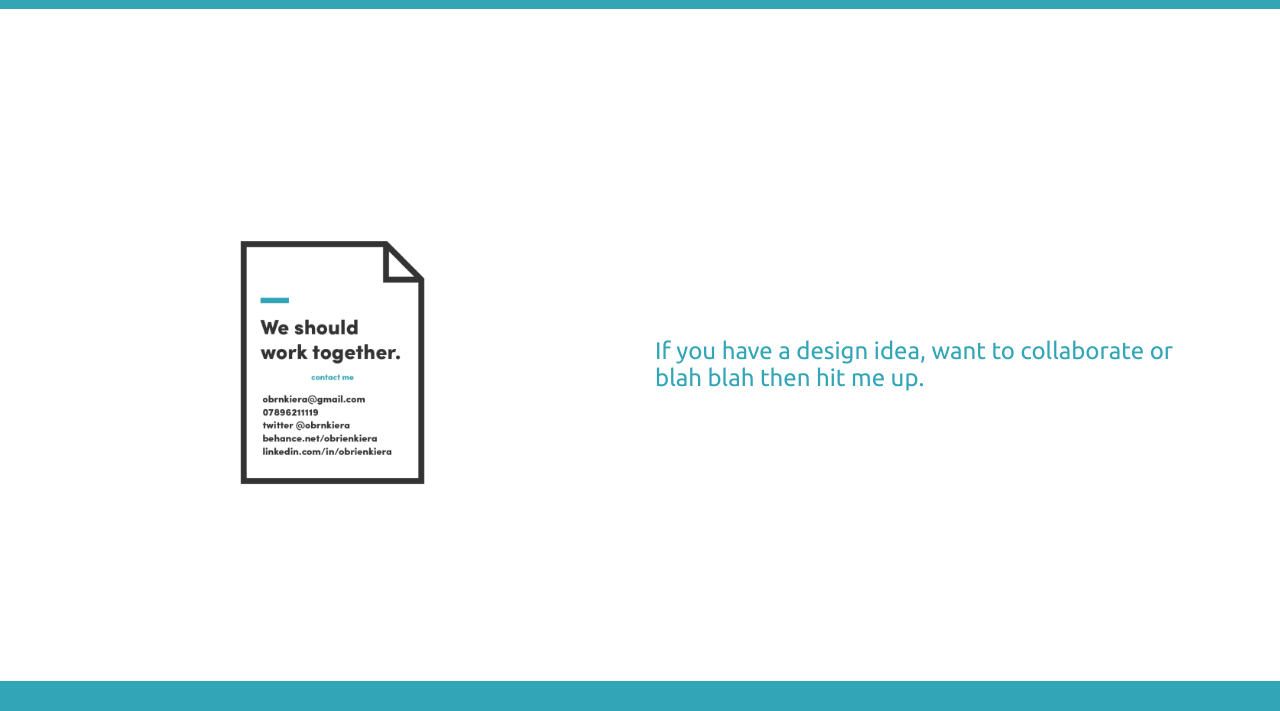
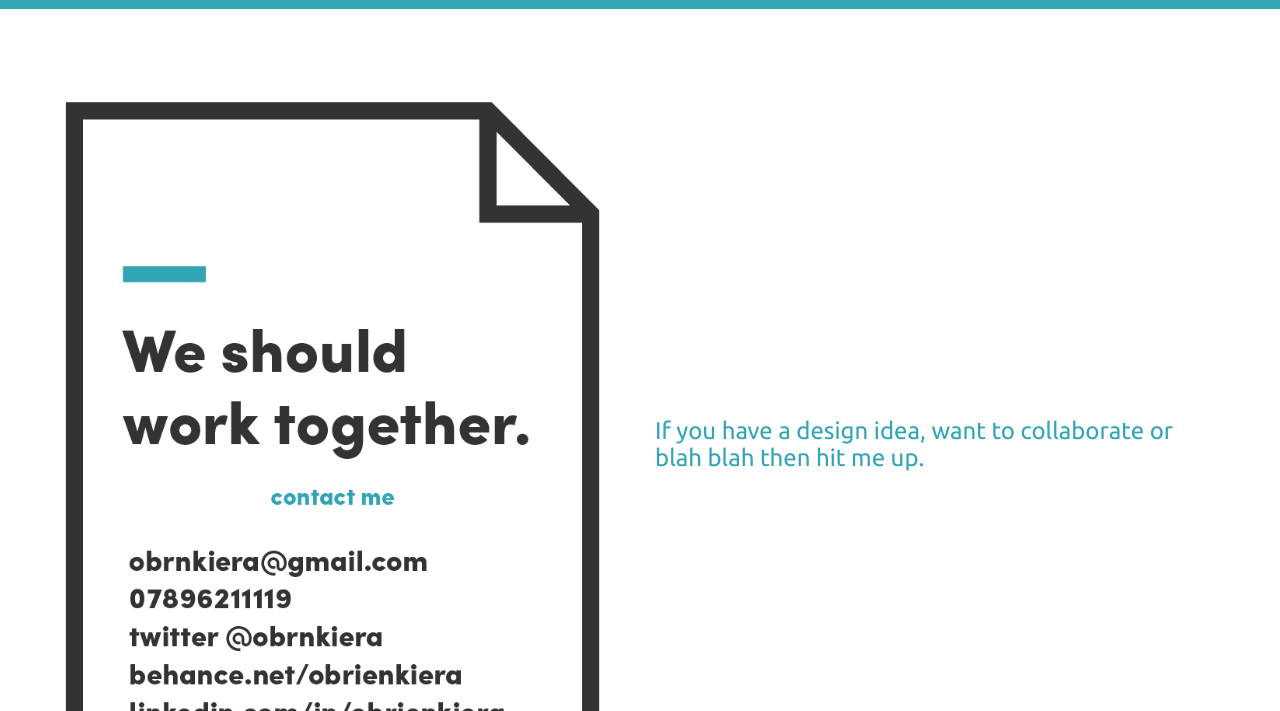
Before and after one commit to obrienkiera/obrnkiera, a plain HTML site: page contact.html in a window 1280 px wide. Shown: the part 89-800 px from the top of the page. Drawn offline with Linux system fonts and the light colour scheme.

Commit message:
create github pages

```diff
--- a/contact.html
+++ b/contact.html
@@ -6,7 +6,7 @@
   <meta http-equiv="X-UA-Compatible" content="IE=edge">
   <meta name="generator" content="Mobirise v4.7.1, mobirise.com">
   <meta name="viewport" content="width=device-width, initial-scale=1, minimum-scale=1">
-  <link rel="shortcut icon" href="assets/images/artboard-12x-128x1286.png" type="image/x-icon">
+  <link rel="shortcut icon" href="assets/images/artboard-12x-128x1288.png" type="image/x-icon">
   <meta name="description" content="">
   <title>contact</title>
   <link rel="stylesheet" href="https://fonts.googleapis.com/css?family=Roboto:700,400&subset=cyrillic,latin,greek,vietnamese">
@@ -56,13 +56,13 @@
     </div>
 </section>
 
-<section class="engine"><a href="https://mobirise.ws/j">design your own website</a></section><section class="mbr-section mbr-section--relative mbr-after-navbar" id="msg-box4-1c" data-rv-view="303" style="background-color: rgb(255, 255, 255);">
+<section class="engine"><a href="https://mobirise.ws/j">how to design free website</a></section><section class="mbr-section mbr-section--relative mbr-after-navbar" id="msg-box4-1c" data-rv-view="303" style="background-color: rgb(255, 255, 255);">
 
-    <div class="mbr-section__container mbr-section__container--isolated container" style="padding-top: 93px; padding-bottom: 31px;">
+    <div class="mbr-section__container mbr-section__container--isolated container" style="padding-top: 93px; padding-bottom: 124px;">
         <div class="row">
             <div class="mbr-box mbr-box--fixed mbr-box--adapted">
                 <div class="mbr-box__magnet mbr-box__magnet--top-right mbr-section__left col-sm-6 image-size" style="width: 50%;">
-                    <figure class="mbr-figure mbr-figure--adapted mbr-figure--caption-inside-bottom mbr-figure--full-width"><img src="assets/images/artboard-23x-1400x1434.png" class="mbr-figure__img"></figure>
+                    <figure class="mbr-figure mbr-figure--adapted mbr-figure--caption-inside-bottom mbr-figure--full-width"><img src="assets/images/asset-54x-688x908.png" class="mbr-figure__img"></figure>
                 </div>
                 <div class="mbr-box__magnet mbr-class-mbr-box__magnet--center-left col-sm-6 content-size mbr-section__right">
                     <div class="mbr-section__container mbr-section__container--middle">
```
Also changed, not shown: about.html (+2 -2 lines), index.html (+2 -2 lines), 1 other file.
